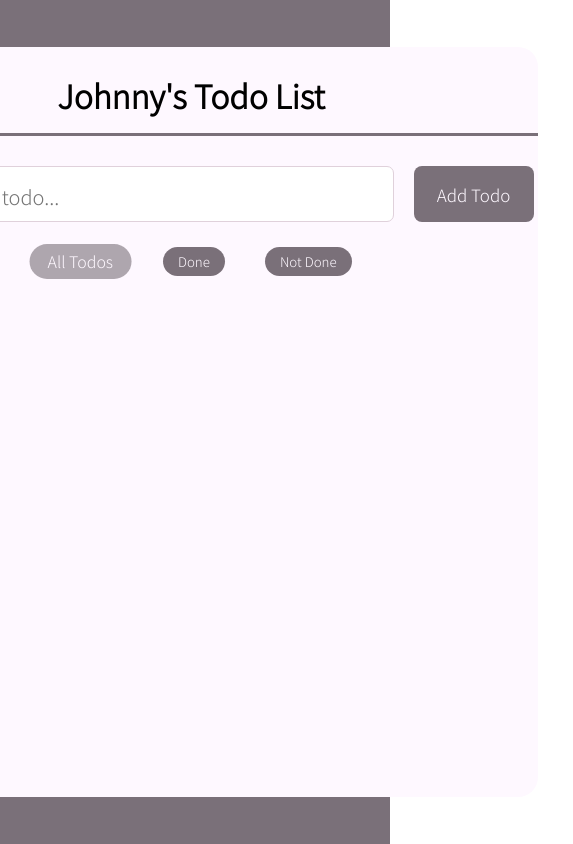
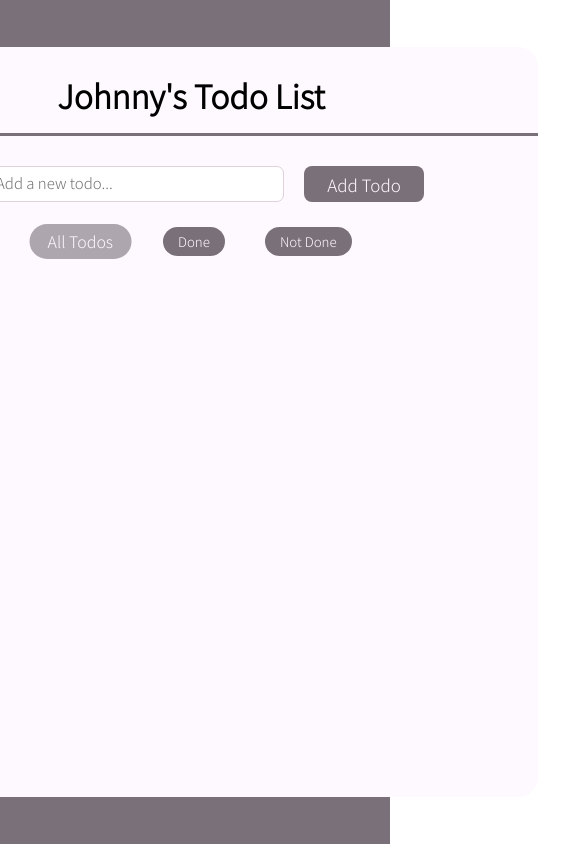
Before and after one commit to joaofelipe0202/johnny-todo-list, a React (Create React App) app: page / in a window 390 px wide. Shown: the whole page, 573 px wide, since content can reach past the window. Built offline with nearby package versions, Linux system fonts and the light colour scheme.

Commit message:
Apply media screen for mobile

```diff
--- a/src/components/AddTodo.css
+++ b/src/components/AddTodo.css
@@ -46,3 +46,19 @@ input::-webkit-input-placeholder {
         transform: translateY(5px);
     }
 }
+
+@media screen and (max-width: 700px) {
+    .todo__form {
+        justify-content: center;
+        left: 12px;
+    }
+
+    .todo__input {
+        padding: 5px 70px 8px 5px;
+    }
+
+    input,
+    input::-webkit-input-placeholder {
+        font-size: 15px;
+    }
+}
--- a/src/components/Todo.css
+++ b/src/components/Todo.css
@@ -53,3 +53,22 @@ input[type=checkbox]
         transform: translateY(-2px);
     }
 }
+
+@media screen and (max-width: 700px) {
+    .todo__container {
+        display: flex;
+        justify-content: center;
+    }
+
+    .todo__element {
+        margin: 15px;
+        margin-bottom: 0;
+        padding: 18px;
+        width: 85%;
+        margin-left: -10px;
+    }
+
+    .todo__desc {
+        font-size: 15px;
+    }
+}
--- a/src/components/Todo.js
+++ b/src/components/Todo.js
@@ -25,7 +25,7 @@ export default function Todo({ id, desc, completed }) {
             className={'todo__container'}
             initial={{ x: "20px", transition: { duration: 0.5 }, overflowX: 'hidden'}}
             animate={{ x: 0, transition: { type: "spring", duration: 2 } }}
-            exit={{ x: '-60vw', scale: [1,0], transition: { duration: 0.5 }}}
+            exit={{ x: '-60vw', scale: [1,0], transition: { duration: 0.7 }}}
             style={{maxWidth: '630px'}}
         >
             <div className={`todo__element ${completed && 'todo__complete'}`}>
```
